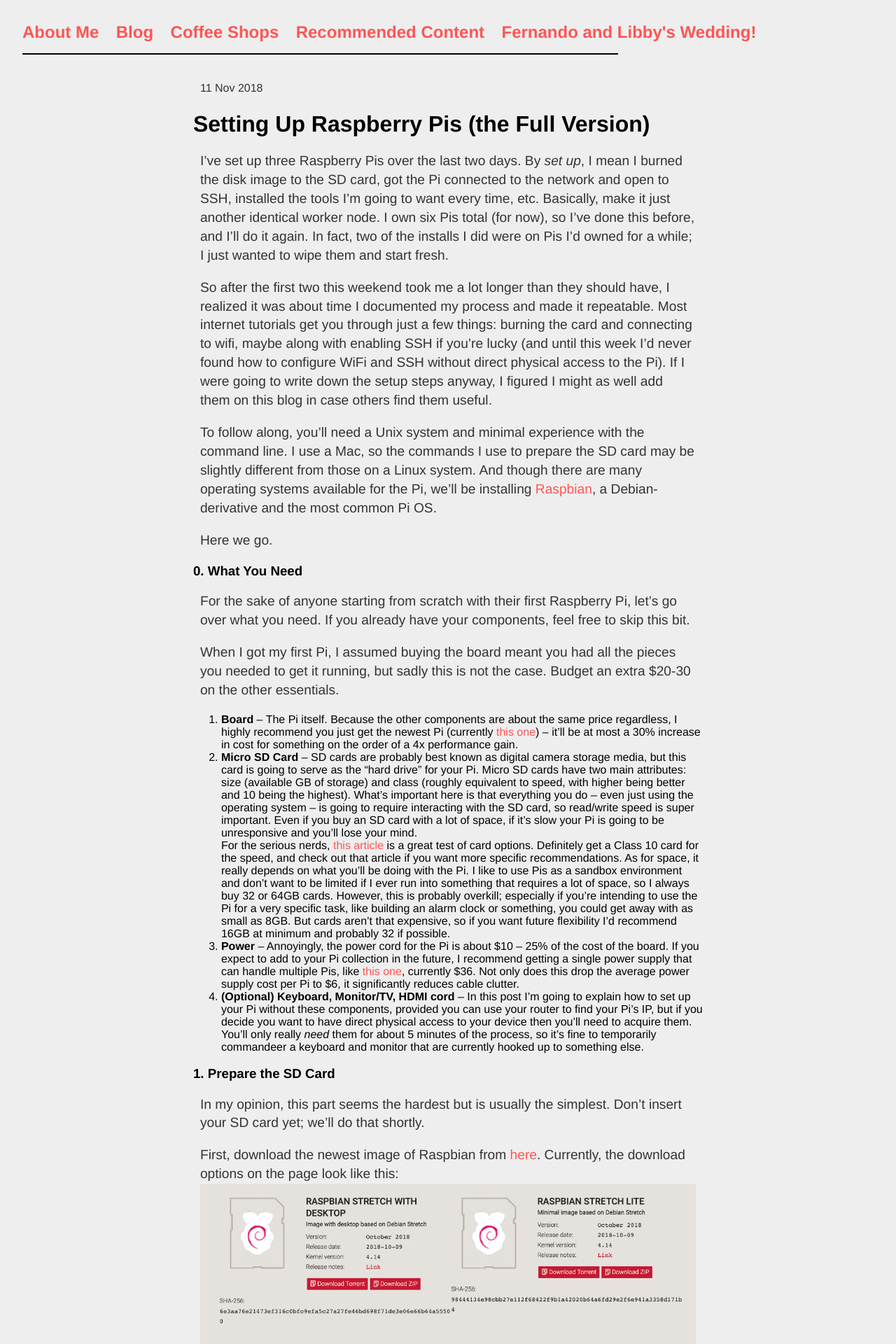
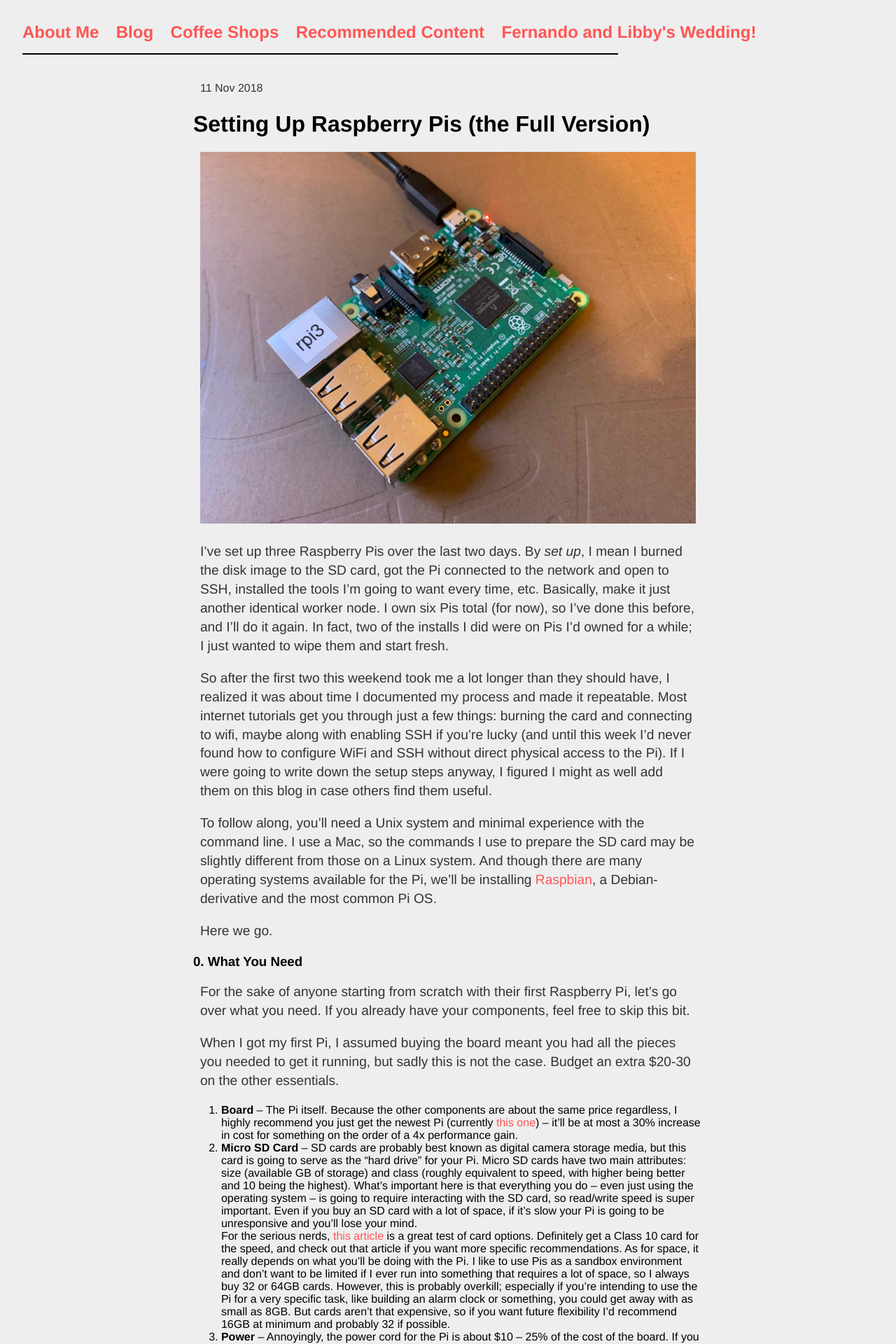
Before and after one commit to eswan18/ethanswan.com, a Jekyll site: the page built from _posts/2018-11-11-setting-up-rpis.md, in a window 1280 px wide. Shown: the top 1920 px of the page at 70% size. Built offline with Jekyll 4.4.1, drawn with Linux system fonts in a browser that asks for light colours.

Commit message:
added picture to rpi setup post

```diff
--- a/_posts/2018-11-11-setting-up-rpis.md
+++ b/_posts/2018-11-11-setting-up-rpis.md
@@ -3,6 +3,8 @@
 date: 2018-11-11
 title: Setting Up Raspberry Pis (the Full Version)
 ---
+
+<img src="/images/rpi3.jpg" style="width:100%;"/>
 
 I've set up three Raspberry Pis over the last two days.
 By *set up*, I mean I burned the disk image to the SD card, got the Pi connected to the network and open to SSH, installed the tools I'm going to want every time, etc.
```
Also changed, not shown: images/rpi3.jpg (added).
